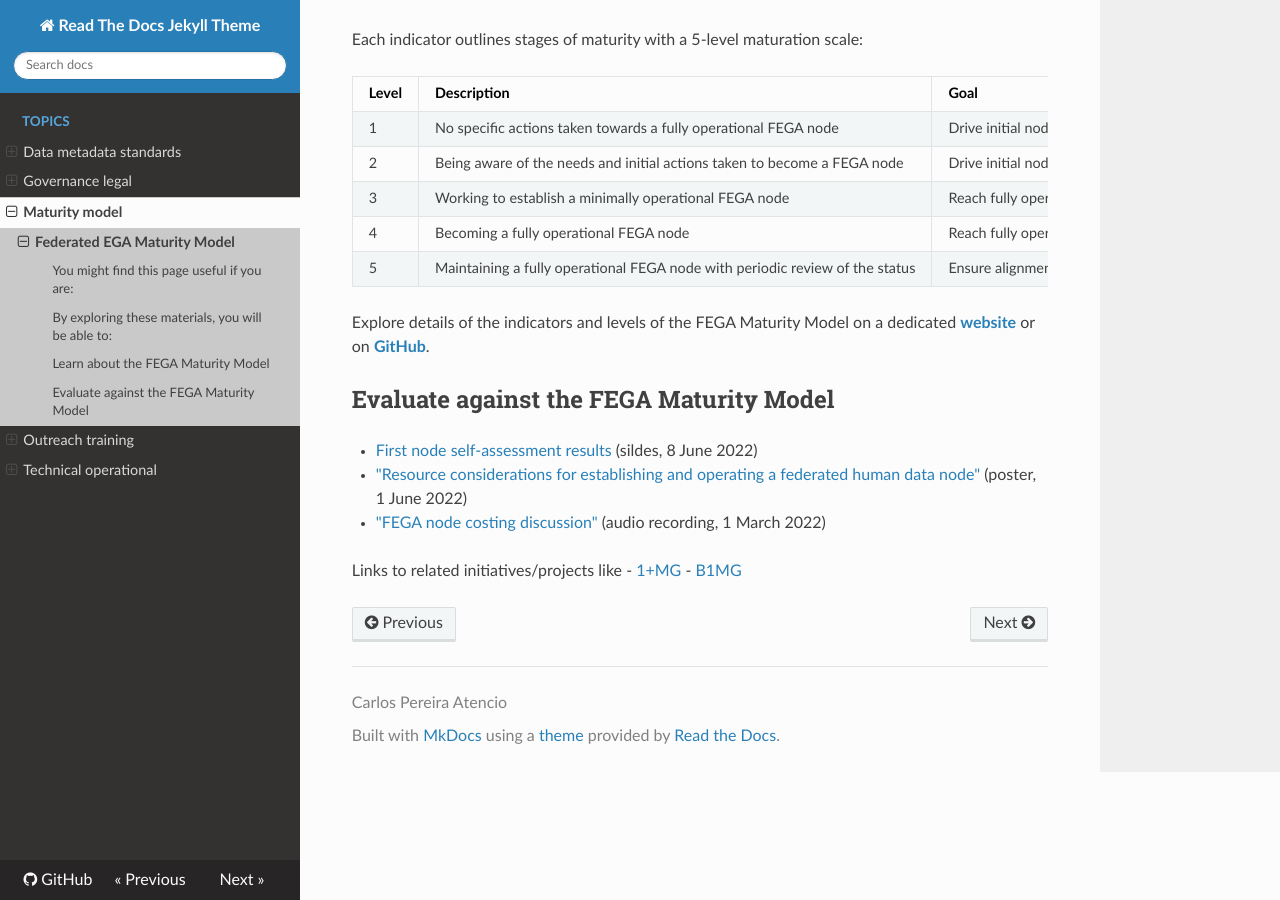
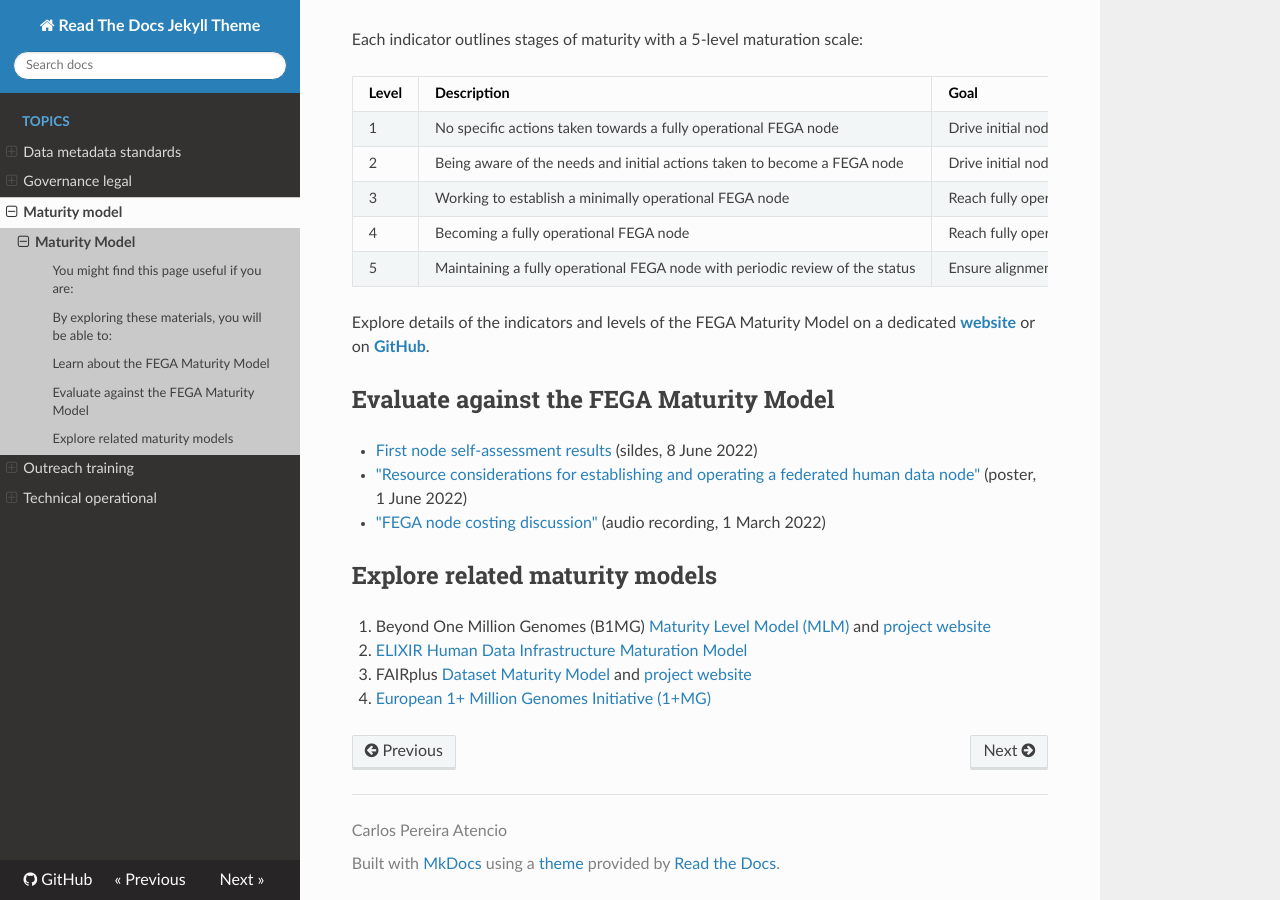
Before and after one commit to viklund/FEGA-onboarding, an MkDocs documentation site: the page built from docs/topics/maturity-model/README.md, in a window 1280 px wide and 900 px high, scrolled down 716 px. Built offline with MkDocs 1.6.1, drawn with Linux system fonts in a browser that asks for light colours; nearby versions of some CDN libraries; some of the changed text lies outside the part shown.

Commit message:
Updated related models.

```diff
--- a/docs/topics/maturity-model/README.md
+++ b/docs/topics/maturity-model/README.md
@@ -1,4 +1,4 @@
-# Federated EGA Maturity Model
+# Maturity Model
 
 Welcome! If you are involved in any aspect of establishing a Federated EGA node, you are in the right place. The information here covers topics related to the Federated EGA Maturity Model.
 
@@ -41,6 +41,9 @@ Explore details of the indicators and levels of the FEGA Maturity Model on a ded
 - ["Resource considerations for establishing and operating a federated human data node"](https://doi.org/10.7490/f1000research.1118967.1) (poster, 1 June 2022)
 - ["FEGA node costing discussion"](https://drive.google.com/file/d/1XjPH3sI69Hqcz7fXO1B_ThWYTayien8l/view?usp=sharing) (audio recording, 1 March 2022)
 
-Links to related initiatives/projects like
-  - [1+MG](https://digital-strategy.ec.europa.eu/en/policies/1-million-genomes#:~:text=The%20'1%2B%20Million%20Genomes',healthcare%20and%20health%20policy%20making.)
-  - [B1MG](https://b1mg-project.eu/)
+## Explore related maturity models
+
+1. Beyond One Million Genomes (B1MG) [Maturity Level Model (MLM)](https://zenodo.org/record/6587561#.YtB4huzMLt0) and [project website](https://b1mg-project.eu/)
+1. [ELIXIR Human Data Infrastructure Maturation Model](https://elixir-europe.github.io/human-data-maturity-model/)
+1. FAIRplus [Dataset Maturity Model](https://fairplus.github.io/Data-Maturity/) and [project website](https://faircookbook.elixir-europe.org/content/recipes/maturity.html)
+1. [European 1+ Million Genomes Initiative (1+MG)](https://digital-strategy.ec.europa.eu/en/policies/1-million-genomes#:~:text=The%20'1%2B%20Million%20Genomes',healthcare%20and%20health%20policy%20making.)
```
